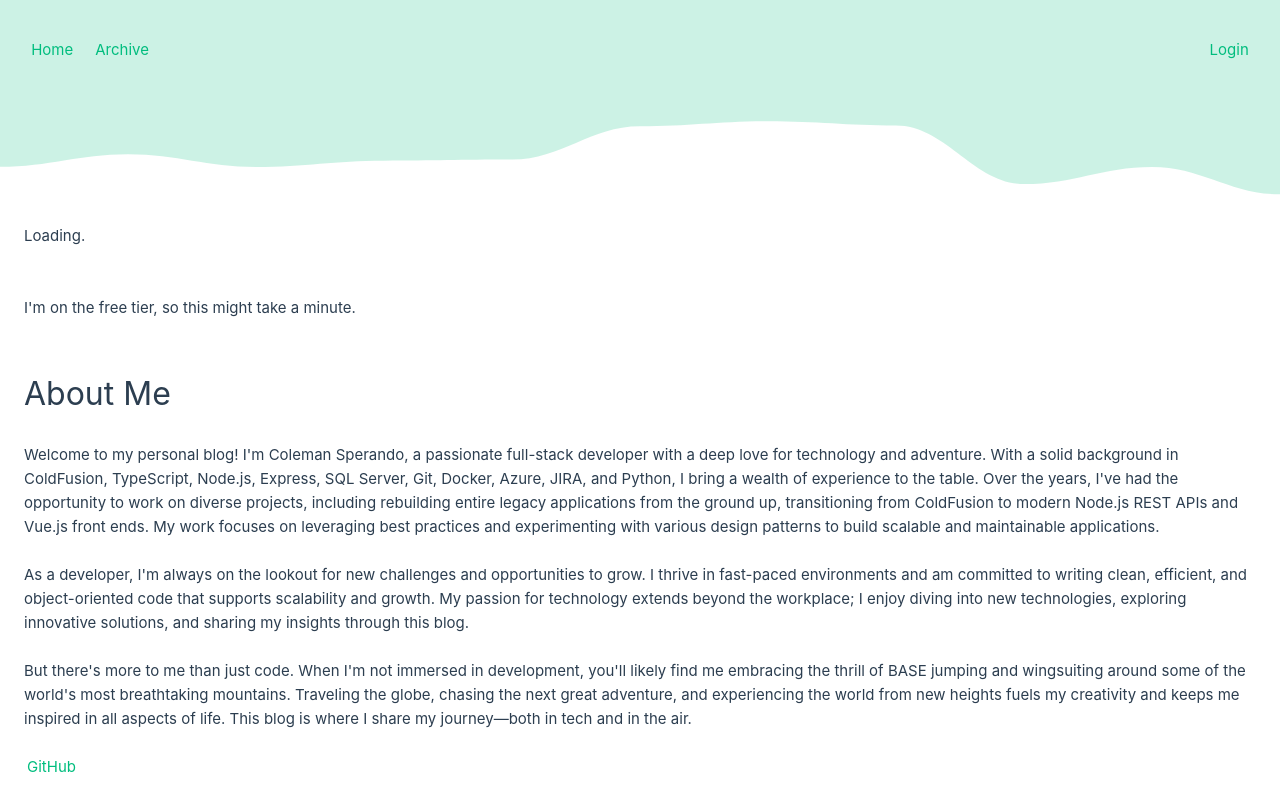
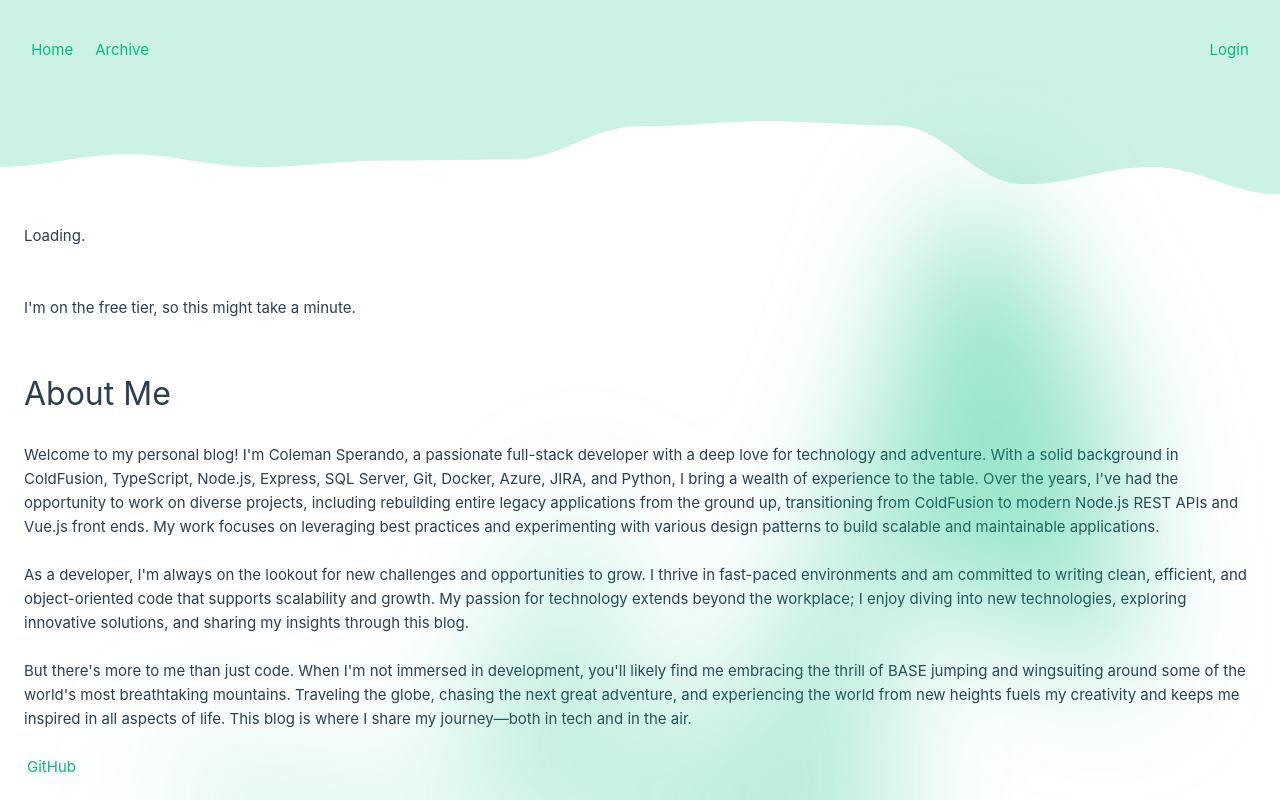
Before and after one commit to csperando/blog-vue, a Vue app: page / in a window 1280 px wide. Shown: the top 800 px of the page. Built offline with nearby package versions, Linux system fonts and the light colour scheme; no server answers.

Commit message:
background effect

```diff
--- a/src/components/navbar.vue
+++ b/src/components/navbar.vue
@@ -56,7 +56,7 @@
 </script>
 
 <template>
-    <nav class="relative pb-[100px]">
+    <nav class="z-100 relative pb-[100px]">
         <div class="relative w-full h-[100px] hidden lg:block">
             <div id="nav-background" class="absolute w-full h-[200px] left-0 top-0 bg-(--app-color-bg)"></div>
             <svg id="mask" class="absolute w-full h-[200px] left-0 top-0"><clipPath id="nav-clip-path"><path :d="path"/></clipPath></svg>
@@ -94,7 +94,7 @@
             <!-- <div class="absolute w-full h-[50px] -bottom-0 left-0 overflow-hidden"></div> -->
         </div>
 
-        <div class="relative lg:hidden bg-white z-1">
+        <div class="relative lg:hidden bg-white z-1000">
             <div class="absolute w-full flex flex-col items-center justify-start gap-[20px] p-4 rounded-lg
                 bg-gray-100 border rounded-sm shadow-md drop-shadow-lg dark:bg-gray-700"
 
@@ -143,6 +143,12 @@
             </div>
         </div>
     </nav>
+
+    <div class="absolute z-0 inset-x-0 top-[200px] h-full transform-gpu overflow-hidden px-36 blur-3xl" aria-hidden="true">
+        <div class="mx-auto aspect-1155/678 w-full h-[100vh] bg-linear-to-tr from-[var(--app-color-bg)] to-[var(--app-color-green)] opacity-50"
+            style="clip-path: polygon(74.1% 44.1%, 100% 61.6%, 97.5% 26.9%, 85.5% 0.1%, 80.7% 2%, 72.5% 32.5%, 60.2% 62.4%, 52.4% 68.1%, 47.5% 58.3%, 45.2% 34.5%, 27.5% 76.7%, 0.1% 64.9%, 17.9% 100%, 27.6% 76.8%, 76.1% 97.7%, 74.1% 44.1%)">
+        </div>
+    </div>
 </template>
 
 <style scoped>
```
